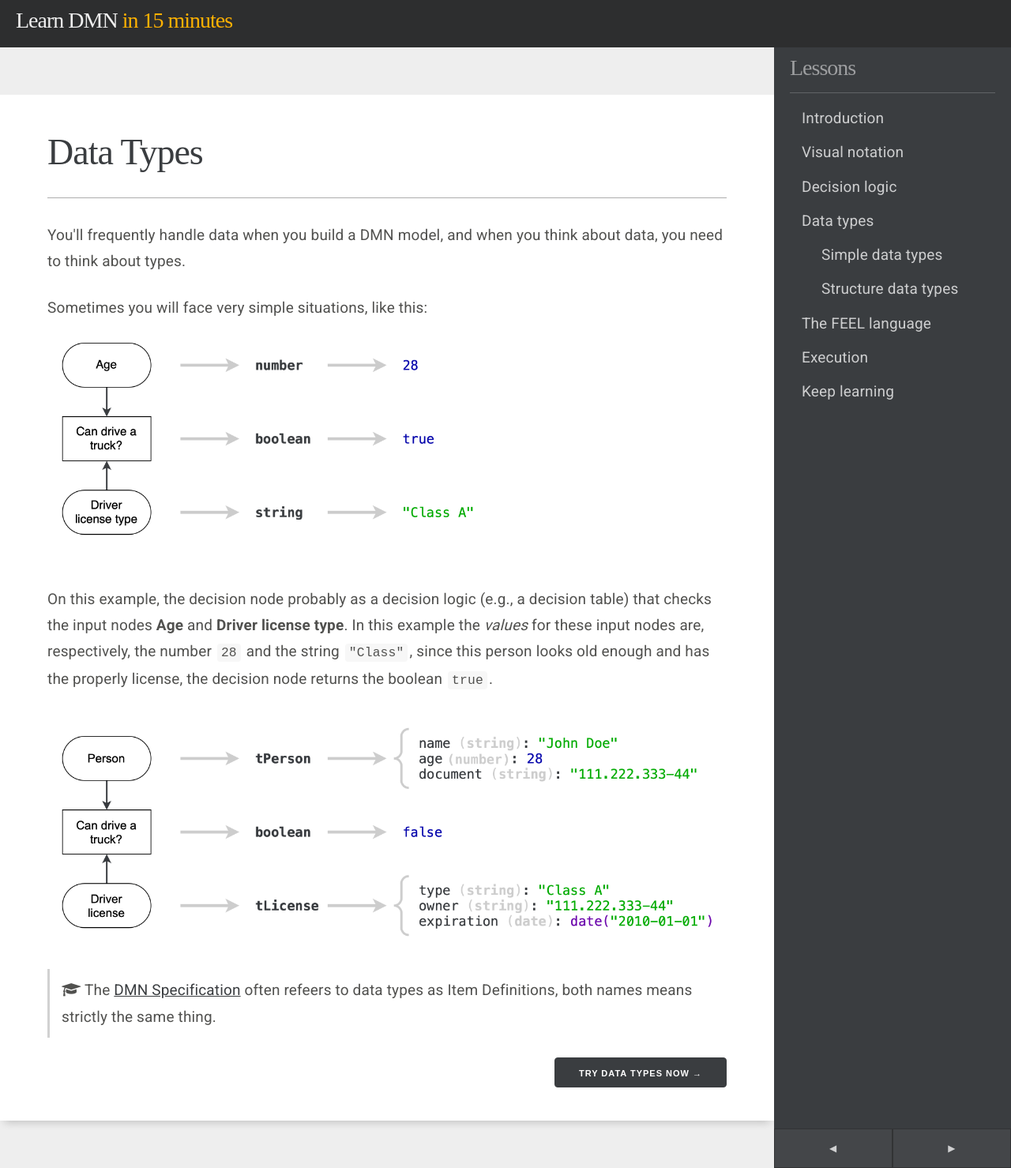
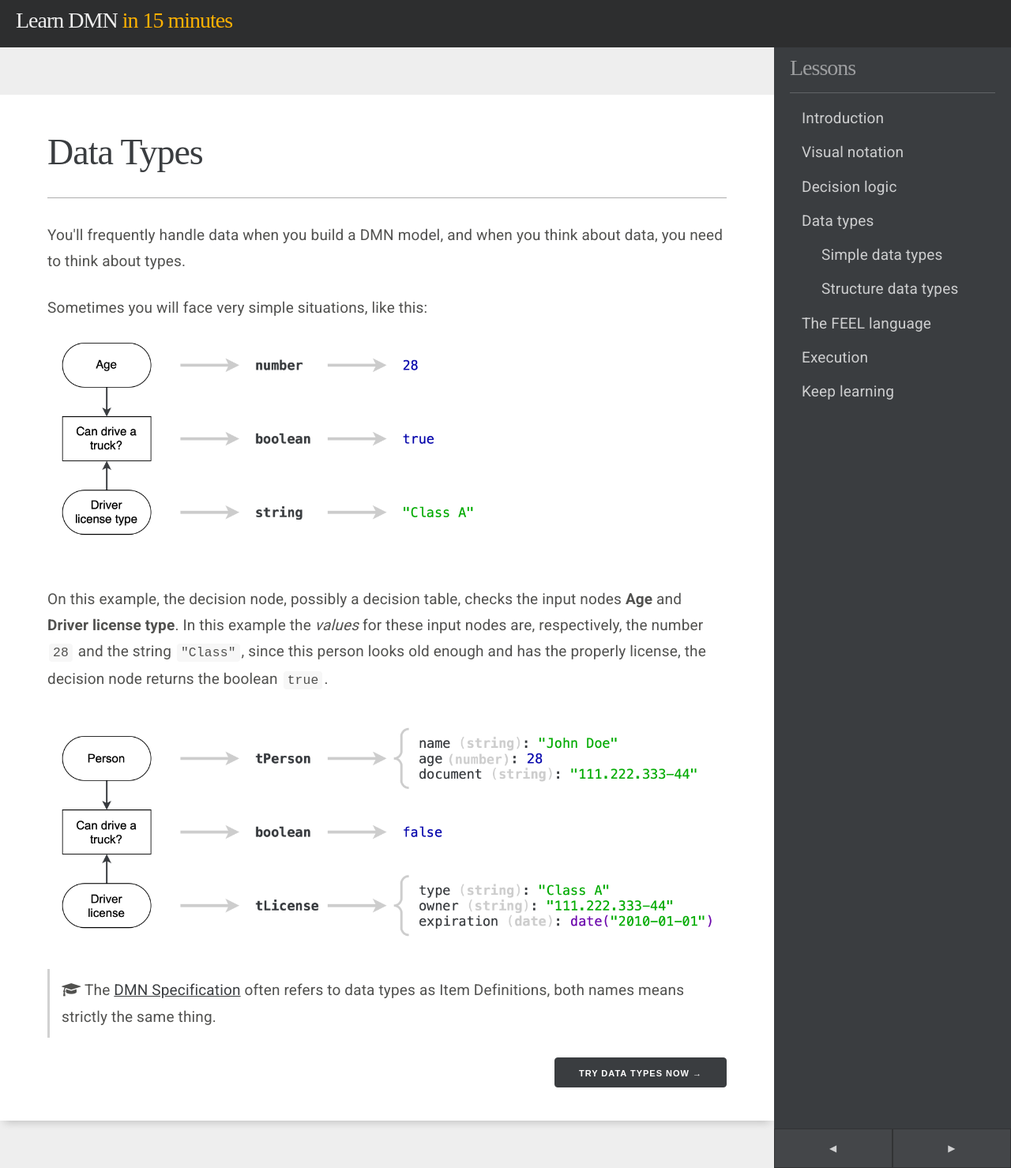
Before and after one commit to karreiro/learn-dmn-in-15-minutes, a Jekyll site: the page built from learn/data-types.md, in a window 1280 px wide. Shown: the whole page at 79% size. Built offline with Jekyll 4.4.1, drawn with Linux system fonts in a browser that asks for light colours; some web fonts are replaced.

Commit message:
Fix typos

```diff
--- a/assets/js/introduction.js
+++ b/assets/js/introduction.js
@@ -6,7 +6,7 @@
   var title = 'Let\'s get started!';
   var content = '<p>Welcome to the <b>Learn DMN in 15 minutes</b> course!</p>' +
     '<img src="/assets/logo.png" />' +
-    '<p>If you notice any unclear example or some possible enhacement, please ' +
+    '<p>If you notice any unclear example or some possible enhancement, please ' +
     'report an issue <a href=\'https://github.com/karreiro/learn-dmn-in-15-minutes/issues\'>here</a>' +
     ', and we will fix it as soon as possible!</p>' +
     '<p>Contributions are quite welcomed as well.</p>' +
--- a/learn/data-types.md
+++ b/learn/data-types.md
@@ -16,8 +16,8 @@ layout: learn
         <img src="/assets/data-types-1.png" />
       </p>
       <p>
-        On this example, the decision node probably as a decision logic (e.g., a decision table) that checks the input
-        nodes <b>Age</b> and <b>Driver license type</b>. In this example the <i>values</i> for these input nodes are,
+        On this example, the decision node, possibly a decision table, checks the input nodes <b>Age</b> and <b>Driver
+          license type</b>. In this example the <i>values</i> for these input nodes are,
         respectively, the number <code>28</code> and the string <code>"Class"</code>, since this person looks old enough
         and has the properly license, the decision node returns the boolean <code>true</code>.
       </p>
@@ -25,8 +25,8 @@ layout: learn
       <blockquote cite="https://www.omg.org/spec/DMN/1.2/PDF">
         <p>
           <i class="fa fa-graduation-cap"></i>
-          The <a href="https://www.omg.org/spec/DMN/About-DMN/">DMN Specification</a> often refeers to data types as Item Definitions, both names means strictly the same
-          thing.
+          The <a href="https://www.omg.org/spec/DMN/About-DMN/">DMN Specification</a> often refers to data types as
+          Item Definitions, both names means strictly the same thing.
         </p>
       </blockquote>
       <a class="button next-section" href="/learn/simple-data-types">Try Data Types now →</a>
```
Also changed, not shown: learn/keep-learning.md (+1 -1 lines), learn/the-feel-language.md (+3 -3 lines).
